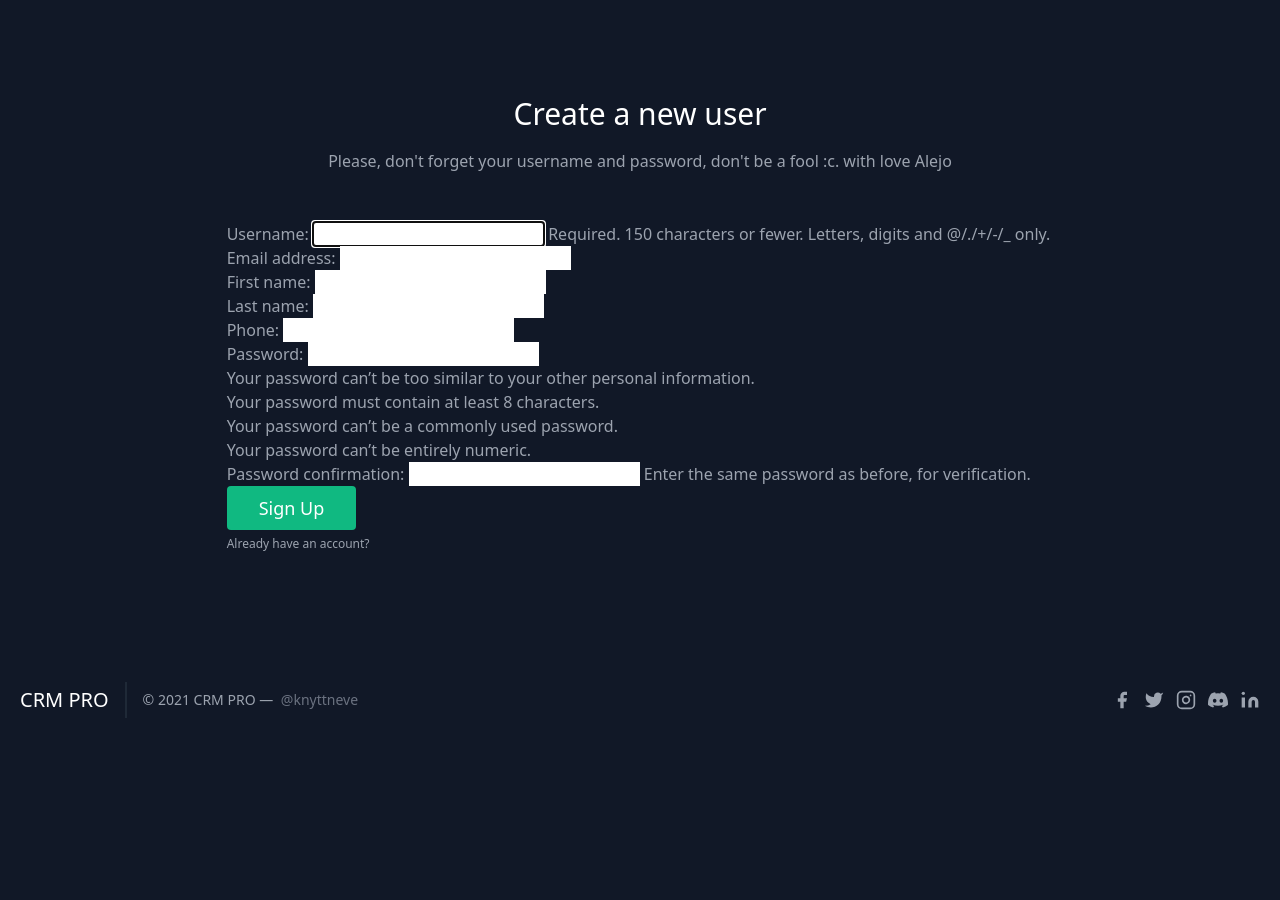
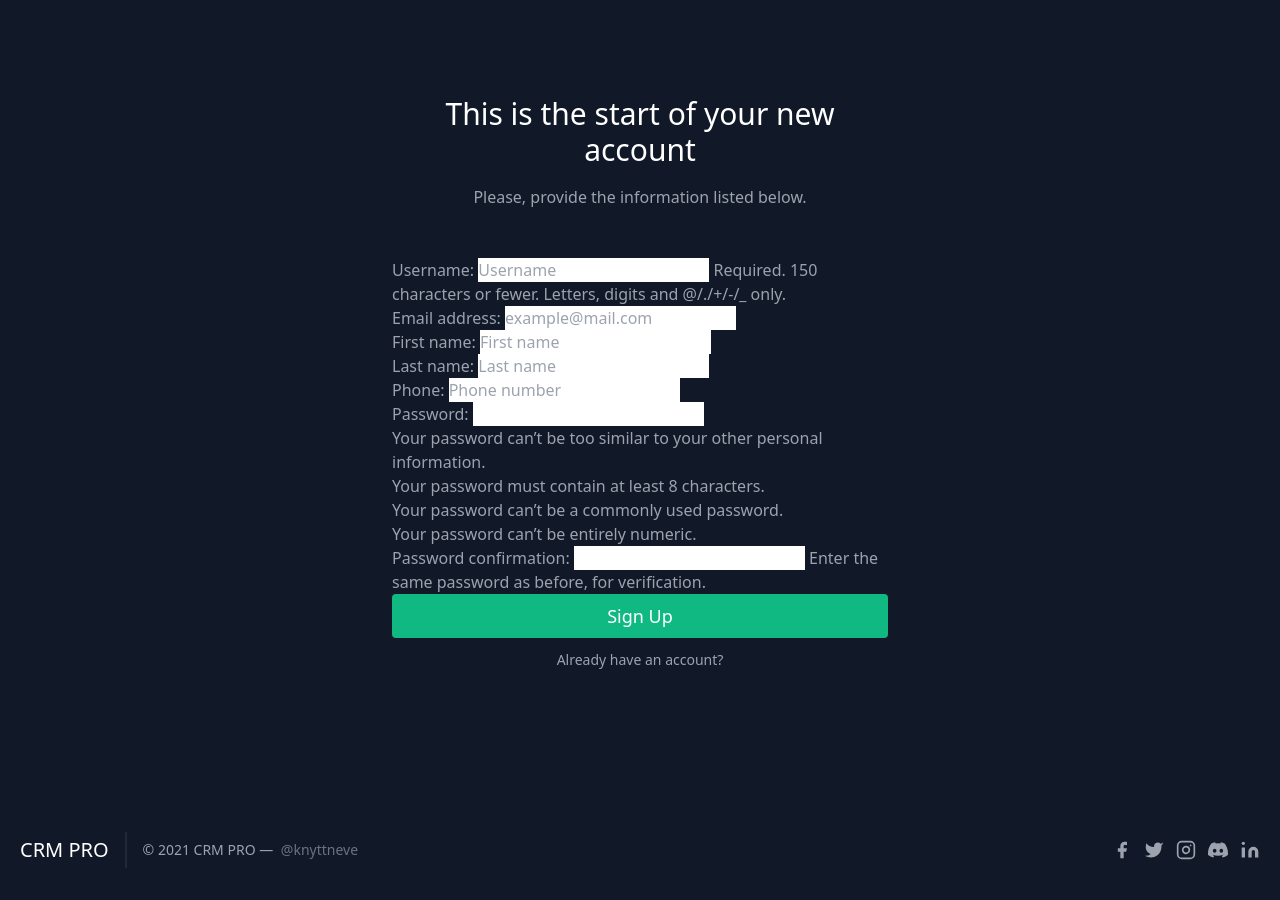
Before and after one commit to jmduro/crm2.0, a Django app: page /signup/ in a window 1280 px wide. Shown: the part 80-980 px from the top of the page. Before the commit the page ends 798 px from the top, so only its background shows below. Run offline with Django 3.2, Linux system fonts and the light colour scheme; some libraries are stand-ins or nearby versions.

Commit message:
Login views

```diff
--- a/templates/navbar.html
+++ b/templates/navbar.html
@@ -29,7 +29,7 @@
                 <path stroke-linecap="round" stroke-linejoin="round" stroke-width="2" d="M17 16l4-4m0 0l-4-4m4 4H7m6 4v1a3 3 0 01-3 3H6a3 3 0 01-3-3V7a3 3 0 013-3h4a3 3 0 013 3v1" />
             </svg>
         </a> {% else %}
-        <a href="{% url 'signup' %}" class="inline-flex items-center px-3 py-1 mt-4 text-base border-0 rounded hover:text-green-700 md:mt-0">
+        <a href="{% url 'signup' %}" class="inline-flex items-center px-3 py-1 mt-4 text-base border-0 rounded hover:text-indigo-500 md:mt-0">
             Sign Up
         </a>
         <a href="{% url 'login' %}" class="inline-flex items-center px-3 py-1 mt-4 text-base bg-gray-800 border-0 rounded focus:outline-none hover:bg-gray-700 md:mt-0">
--- a/templates/registration/signup.html
+++ b/templates/registration/signup.html
@@ -1,20 +1,20 @@
 {% extends "base.html" %} {% load tailwind_filters %} {% block content %}
 
-<section class="text-gray-400 bg-gray-900 body-font">
+<section class="text-gray-400 bg-gray-900 body-font min-h-screen max-h-full">
     <div class="container px-5 py-24 mx-auto">
-        <div class="flex flex-col text-center w-full mb-12">
-            <h1 class="sm:text-3xl text-2xl font-medium title-font mb-4 text-white">Create a new user</h1>
-            <p class="lg:w-2/3 mx-auto leading-relaxed text-base">Please, don't forget your username and password, don't be a fool :c. with love Alejo</p>
+        <div class="lg:w-2/3 xl:w-2/5 w-full flex flex-col text-center mx-auto mb-12 px-8 sm:px-0">
+            <h1 class="sm:text-3xl text-2xl font-medium title-font mb-4 text-white">This is the start of your new account</h1>
+            <p class="leading-relaxed text-base">Please, provide the information listed below.</p>
         </div>
-        <div class="flex lg:w-2/3 w-full sm:flex-row flex-col mx-auto px-8 sm:px-0 items-end sm:space-x-4 sm:space-y-0 space-y-4">
+        <div class="lg:w-2/3 xl:w-2/5 w-full sm:flex-row flex flex-col mx-auto px-8 sm:px-0 items-end sm:space-x-4 sm:space-y-0 space-y-4">
             <div class="relative sm:mb-0 flex-grow w-full">
                 <form method="post">
                     {% csrf_token %} {{ form|crispy }}
-                    <div>
-                        <button type="submit" class="text-white align-middle bg-green-500 border-0 py-2 px-8 focus:outline-none hover:bg-green-600 rounded text-lg">Sign Up</button>
+                    <div class="flex flex-col flex-wrap place-items-center">
+                        <button type="submit" class="w-full text-white bg-green-500 border-0 py-2 px-8 focus:outline-none hover:bg-green-600 rounded text-lg">Sign Up</button>
+                        <a href="{% url 'login' %}" class="text-sm mt-3 hover:text-indigo-500">Already have an account?</a>
                     </div>
                 </form>
-                <a href="{% url 'login' %}" class="text-xs mt-3 hover:text-indigo-500">Already have an account?</a>
             </div>
         </div>
     </div>
--- a/users/forms.py
+++ b/users/forms.py
@@ -16,3 +16,11 @@ class CustomUserCreationForm(UserCreationForm):
                   'phone'
                   )
         field_classes = {'username': UsernameField}
+
+    def __init__(self, *args, **kwargs):
+        super(CustomUserCreationForm, self).__init__(*args, **kwargs)
+        self.fields['username'].widget.attrs = {'placeholder': 'Username'}
+        self.fields['email'].widget.attrs = {'placeholder': 'example@mail.com'}
+        self.fields['first_name'].widget.attrs = {'placeholder': 'First name'}
+        self.fields['last_name'].widget.attrs = {'placeholder': 'Last name'}
+        self.fields['phone'].widget.attrs = {'placeholder': 'Phone number'}
```
Also changed, not shown: templates/registration/login.html (+9 -7 lines), templates/registration/password_reset_complete.html (+11 -3 lines), templates/registration/password_reset_confirm.html (+19 -5 lines), templates/registration/password_reset_done.html (+9 -1 lines), templates/registration/password_reset_form.html (+22 -7 lines).
